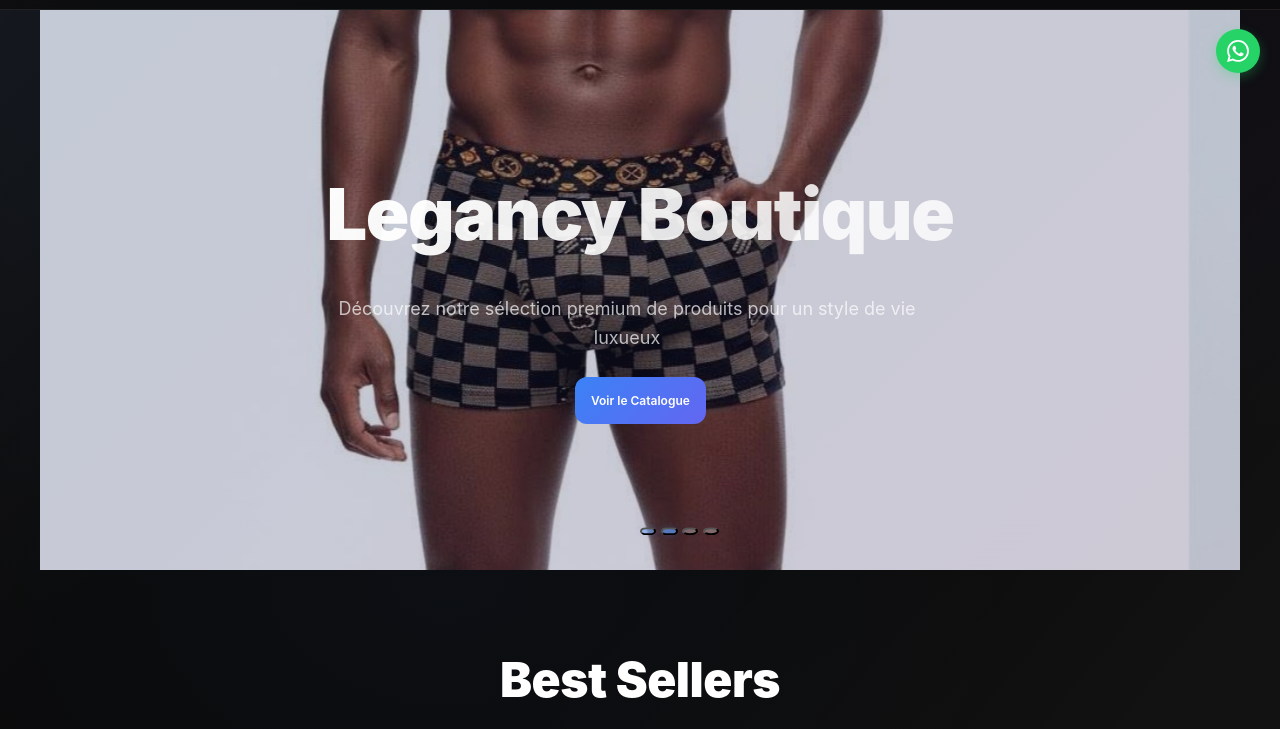
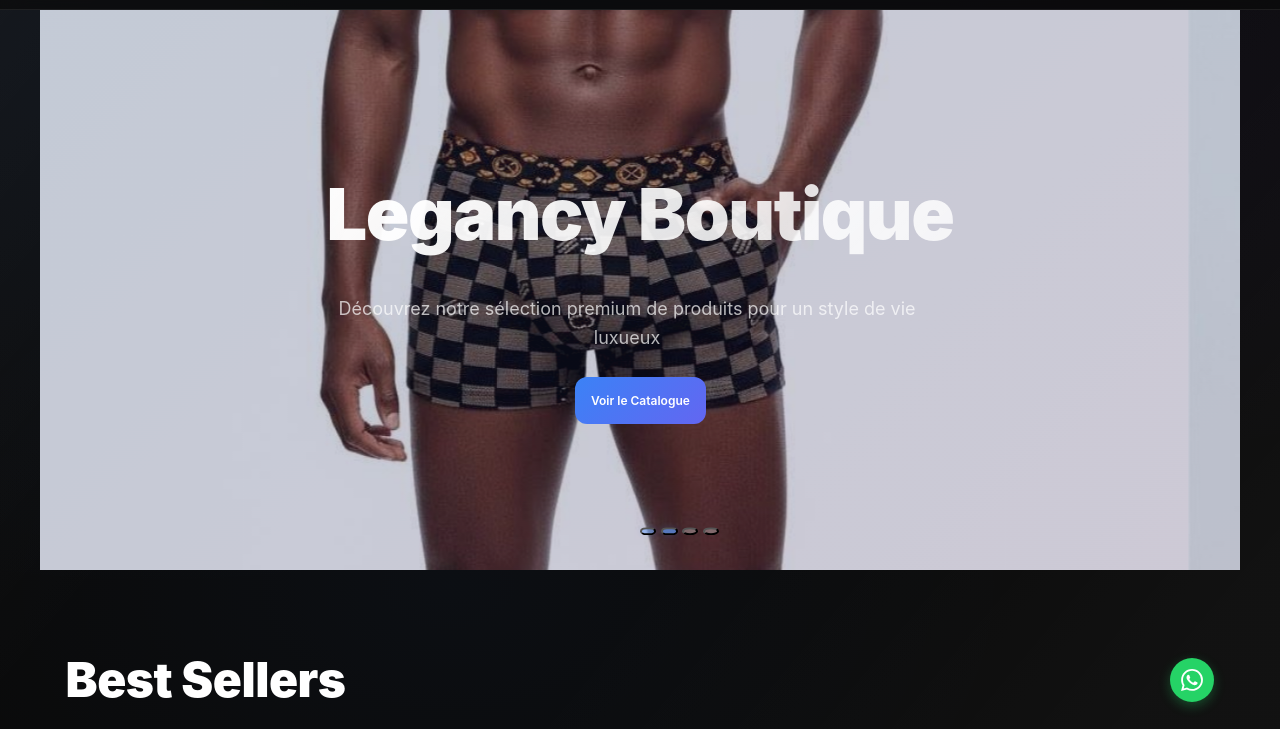
Before and after one commit to dlobognon/bot-appel-ia, a website: page index.html in a window 1280 px wide. Shown: the part 71-800 px from the top of the page. Drawn offline with Linux system fonts and the light colour scheme.

Commit message:
feat: Position WhatsApp button inline with Best Sellers title
- Move WhatsApp button from fixed position to Best Sellers section
- Place button on same line as 'Best Sellers' title, aligned right
- Change container to flexbox with space-between layout
- Change position from fixed to static for natural flow
- Remove z-index as button is now in content flow
- Add flex-shrink: 0 to maintain button size

```diff
--- a/index.html
+++ b/index.html
@@ -56,13 +56,6 @@
       </div>
     </div>
   </header>
-
-  <!-- BOUTON WHATSAPP FLOTTANT -->
-  <a class="wa-floating-btn" id="wa-header" href="#" target="_blank" rel="noopener" aria-label="WhatsApp" title="Contacter sur WhatsApp">
-    <svg width="24" height="24" viewBox="0 0 24 24" fill="currentColor">
-      <path d="M17.472 14.382c-.297-.149-1.758-.867-2.03-.967-.273-.099-.471-.148-.67.15-.197.297-.767.966-.94 1.164-.173.199-.347.223-.644.075-.297-.15-1.255-.463-2.39-1.475-.883-.788-1.48-1.761-1.653-2.059-.173-.297-.018-.458.13-.606.134-.133.298-.347.446-.52.149-.174.198-.298.298-.497.099-.198.05-.371-.025-.52-.075-.149-.669-1.612-.916-2.207-.242-.579-.487-.5-.669-.51-.173-.008-.371-.01-.57-.01-.198 0-.52.074-.792.372-.272.297-1.04 1.016-1.04 2.479 0 1.462 1.065 2.875 1.213 3.074.149.198 2.096 3.2 5.077 4.487.709.306 1.262.489 1.694.625.712.227 1.36.195 1.871.118.571-.085 1.758-.719 2.006-1.413.248-.694.248-1.289.173-1.413-.074-.124-.272-.198-.57-.347m-5.421 7.403h-.004a9.87 9.87 0 01-5.031-1.378l-.361-.214-3.741.982.998-3.648-.235-.374a9.86 9.86 0 01-1.51-5.26c.001-5.45 4.436-9.884 9.888-9.884 2.64 0 5.122 1.03 6.988 2.898a9.825 9.825 0 012.893 6.994c-.003 5.45-4.437 9.884-9.885 9.884m8.413-18.297A11.815 11.815 0 0012.05 0C5.495 0 .16 5.335.157 11.892c0 2.096.547 4.142 1.588 5.945L.057 24l6.305-1.654a11.882 11.882 0 005.683 1.448h.005c6.554 0 11.89-5.335 11.893-11.893a11.821 11.821 0 00-3.48-8.413Z"/>
-    </svg>
-  </a>
 
   <div class="mobile-menu-backdrop" id="mobileMenuBackdrop"></div>
     <nav class="mobile-menu" id="mobileMenu" aria-hidden="true">
@@ -123,6 +116,11 @@
     <!-- TITRE CATALOGUE ACCUEIL -->
     <div class="hero-catalogue-title">
       <h2 data-i18n="home.best_sellers">Best Sellers</h2>
+      <a class="wa-floating-btn" id="wa-header" href="#" target="_blank" rel="noopener" aria-label="WhatsApp" title="Contacter sur WhatsApp">
+        <svg width="24" height="24" viewBox="0 0 24 24" fill="currentColor">
+          <path d="M17.472 14.382c-.297-.149-1.758-.867-2.03-.967-.273-.099-.471-.148-.67.15-.197.297-.767.966-.94 1.164-.173.199-.347.223-.644.075-.297-.15-1.255-.463-2.39-1.475-.883-.788-1.48-1.761-1.653-2.059-.173-.297-.018-.458.13-.606.134-.133.298-.347.446-.52.149-.174.198-.298.298-.497.099-.198.05-.371-.025-.52-.075-.149-.669-1.612-.916-2.207-.242-.579-.487-.5-.669-.51-.173-.008-.371-.01-.57-.01-.198 0-.52.074-.792.372-.272.297-1.04 1.016-1.04 2.479 0 1.462 1.065 2.875 1.213 3.074.149.198 2.096 3.2 5.077 4.487.709.306 1.262.489 1.694.625.712.227 1.36.195 1.871.118.571-.085 1.758-.719 2.006-1.413.248-.694.248-1.289.173-1.413-.074-.124-.272-.198-.57-.347m-5.421 7.403h-.004a9.87 9.87 0 01-5.031-1.378l-.361-.214-3.741.982.998-3.648-.235-.374a9.86 9.86 0 01-1.51-5.26c.001-5.45 4.436-9.884 9.888-9.884 2.64 0 5.122 1.03 6.988 2.898a9.825 9.825 0 012.893 6.994c-.003 5.45-4.437 9.884-9.885 9.884m8.413-18.297A11.815 11.815 0 0012.05 0C5.495 0 .16 5.335.157 11.892c0 2.096.547 4.142 1.588 5.945L.057 24l6.305-1.654a11.882 11.882 0 005.683 1.448h.005c6.554 0 11.89-5.335 11.893-11.893a11.821 11.821 0 00-3.48-8.413Z"/>
+        </svg>
+      </a>
     </div>
 
     <!-- BEST SELLERS (5-6 produits) -->
--- a/style.css
+++ b/style.css
@@ -142,11 +142,9 @@ a { color: inherit; text-decoration: none; }
 .primary-btn:hover { transform: translateY(-2px); box-shadow: 0 15px 30px rgba(59, 130, 246, 0.3); }
 .secondary-btn:hover, .wa-btn:hover, .cart-btn:hover, .chip:hover { background: var(--card-hover); border-color: rgba(255, 255, 255, 0.15); }
 
-/* Bouton WhatsApp flottant en haut à droite */
+/* Bouton WhatsApp dans la section Best Sellers */
 .wa-floating-btn {
-  position: fixed;
-  top: 100px;
-  right: 20px;
+  position: static;
   width: 44px;
   height: 44px;
   background: #25D366;
@@ -158,8 +156,8 @@ a { color: inherit; text-decoration: none; }
   text-decoration: none;
   box-shadow: 0 4px 12px rgba(37, 211, 102, 0.3);
   transition: all 0.3s ease;
-  z-index: 999;
   cursor: pointer;
+  flex-shrink: 0;
 }
 
 .wa-floating-btn:hover {
@@ -431,7 +429,9 @@ a { color: inherit; text-decoration: none; }
 }
 
 .hero-catalogue-title {
-  text-align: center;
+  display: flex;
+  justify-content: space-between;
+  align-items: center;
   padding: clamp(24px, 4vh, 48px) clamp(12px, 2vw, 32px) clamp(16px, 3vh, 32px);
 }
 
```
